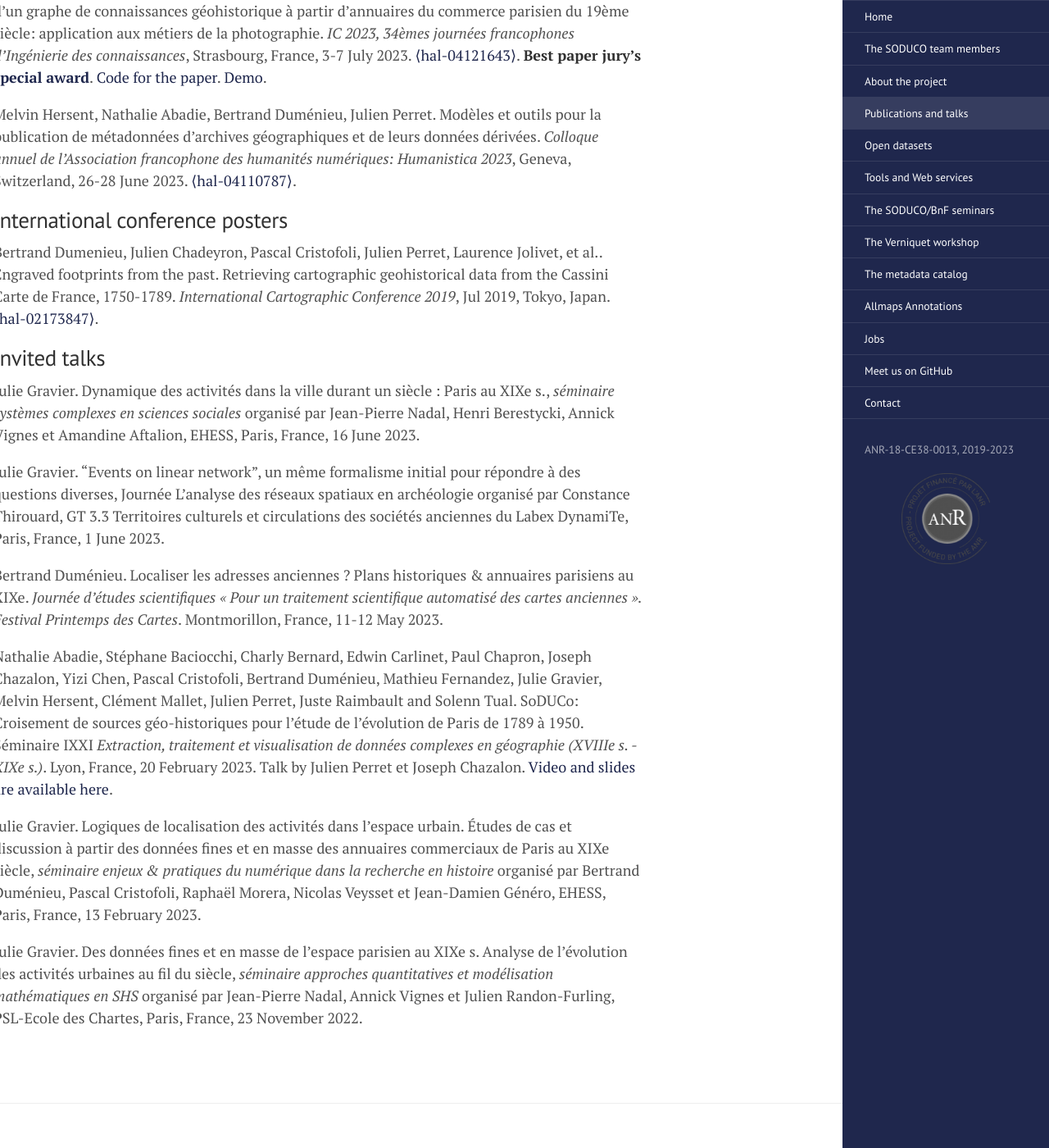
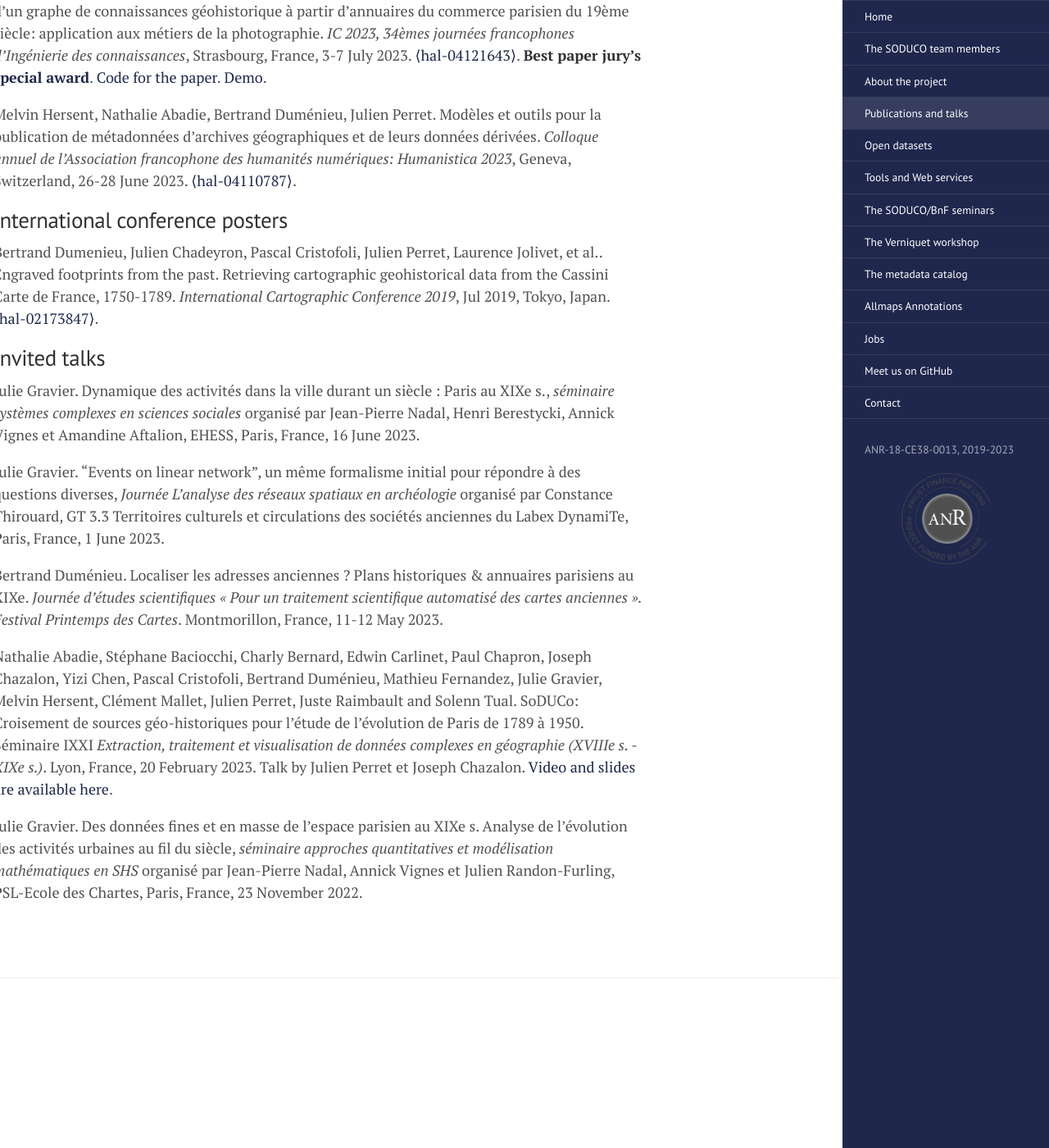
Before and after one commit to soduco/soduco.github.io, a Jekyll site: the page built from papers.md, in a window 1280 px wide and 1400 px high, scrolled down 1081 px. Shown: the whole window at 82% size. Built offline with Jekyll 4.4.1, drawn with Linux system fonts in a browser that asks for light colours.

Commit message:
update invited talks

```diff
--- a/papers.md
+++ b/papers.md
@@ -35,12 +35,10 @@ Bertrand Dumenieu, Julien Chadeyron, Pascal Cristofoli, Julien Perret, Laurence
 
 Julie Gravier. Dynamique des activités dans la ville durant un siècle : Paris au XIXe s., *séminaire systèmes complexes en sciences sociales* organisé par Jean-Pierre Nadal, Henri Berestycki, Annick Vignes et Amandine Aftalion, EHESS, Paris, France, 16 June 2023.
 
-Julie Gravier. “Events on linear network”, un même formalisme initial pour répondre à des questions diverses, Journée L’analyse des réseaux spatiaux en archéologie organisé par Constance Thirouard, GT 3.3 Territoires culturels et circulations des sociétés anciennes du Labex DynamiTe, Paris, France, 1 June 2023.
+Julie Gravier. “Events on linear network”, un même formalisme initial pour répondre à des questions diverses, *Journée L’analyse des réseaux spatiaux en archéologie* organisé par Constance Thirouard, GT 3.3 Territoires culturels et circulations des sociétés anciennes du Labex DynamiTe, Paris, France, 1 June 2023.
 
 Bertrand Duménieu. Localiser les adresses anciennes ? Plans historiques & annuaires parisiens au XIXe. *Journée d'études scientifiques « Pour un traitement scientifique automatisé des cartes anciennes ». Festival Printemps des Cartes*. Montmorillon, France, 11-12 May 2023.
 
 Nathalie Abadie, Stéphane Baciocchi, Charly Bernard, Edwin Carlinet, Paul Chapron, Joseph Chazalon, Yizi Chen, Pascal Cristofoli, Bertrand Duménieu, Mathieu Fernandez, Julie Gravier, Melvin Hersent, Clément Mallet, Julien Perret, Juste Raimbault and Solenn Tual. SoDUCo: Croisement de sources géo-historiques pour l'étude de l'évolution de Paris de 1789 à 1950. Séminaire IXXI *Extraction, traitement et visualisation de données complexes en géographie (XVIIIe s. - XIXe s.)*. Lyon, France, 20 February 2023. Talk by Julien Perret et Joseph Chazalon. [Video and slides are available here](https://gitlab.liris.cnrs.fr/geode/seminaires-ixxi/-/tree/master/s%C3%A9minaires/session11_fev23).
 
-Julie Gravier. Logiques de localisation des activités dans l’espace urbain. Études de cas et discussion à partir des données fines et en masse des annuaires commerciaux de Paris au XIXe siècle, *séminaire enjeux & pratiques du numérique dans la recherche en histoire* organisé par Bertrand Duménieu, Pascal Cristofoli, Raphaël Morera, Nicolas Veysset et Jean-Damien Généro, EHESS, Paris, France, 13 February 2023.
-
 Julie Gravier. Des données fines et en masse de l’espace parisien au XIXe s. Analyse de l’évolution des activités urbaines au fil du siècle, *séminaire approches quantitatives et modélisation mathématiques en SHS* organisé par Jean-Pierre Nadal, Annick Vignes et Julien Randon-Furling, PSL-Ecole des Chartes, Paris, France, 23 November 2022.
```
